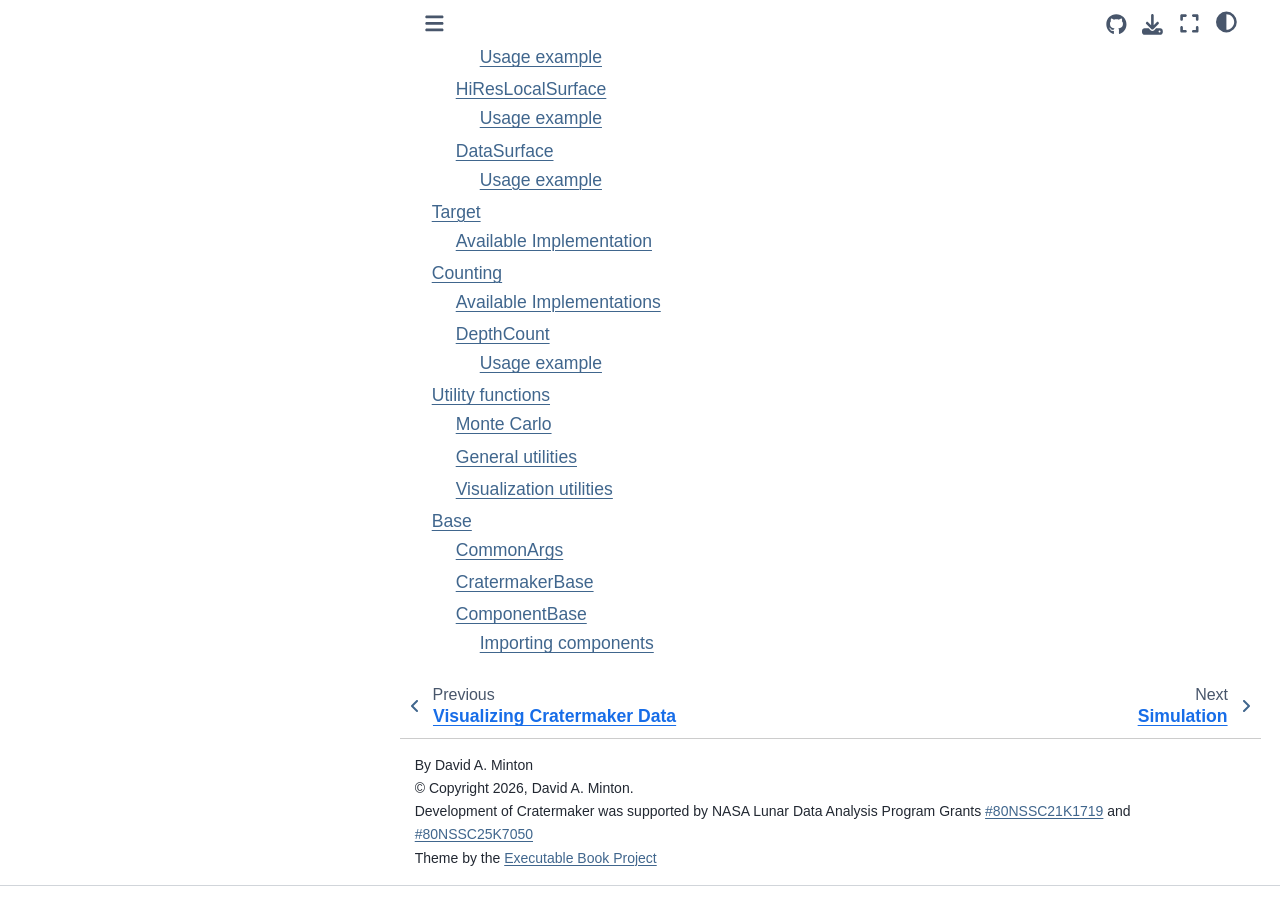
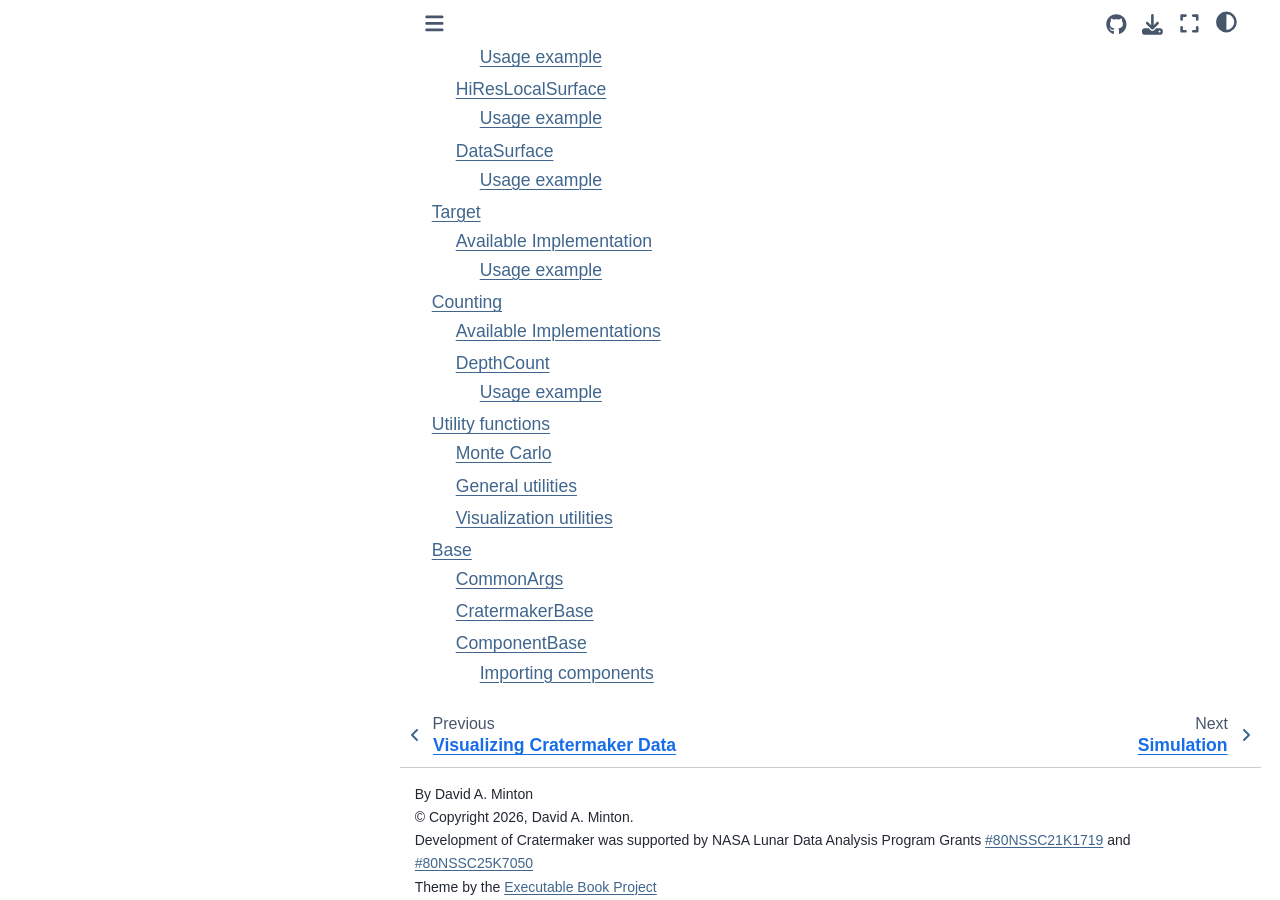
Before and after one commit to MintonGroup/cratermaker, a Sphinx documentation site: the page built from docs/api/index.rst, in a window 1280 px wide and 900 px high, scrolled down 1326 px. Built offline with Sphinx 7.4.7 and the Sphinx Book theme 1.1.4, drawn with Linux system fonts in a browser that asks for light colours; pages that are not in the unit, such as notebooks, are missing from menus; the version number could not be read and is left out.

Commit message:
Fixed typos in documentation

```diff
--- a/docs/api/target.rst
+++ b/docs/api/target.rst
@@ -17,9 +17,10 @@ Currently, there is only one implementation of Target. Passing the name of the t
    :undoc-members:
    :no-index-entry:
 
+Usage example
+=============
 
-.. ipython:: python
-    :okwarning:
+.. code-block:: python
 
     from cratermaker import Simulation
     sim = Simulation(target="Titan")
--- a/docs/user-guide/crater.rst
+++ b/docs/user-guide/crater.rst
@@ -104,9 +104,9 @@ Crater on a Custom Target
 The following example uses a custom-defined :ref:`Target <ug-target>` object. Here we will create a 300 km diameter body in the Kuiper belt with a mass of 10\ :sup:`19` kg (about 700 kg/m\ :sup:`3` bulk density). It will use both the ice model for its surface material and simple-to-complex scaling model.
 
 .. ipython:: python
+    :okwarning:
 
     from cratermaker import Simulation
-
     sim = Simulation(
         target="KBO-1",
         target_diameter=300e3,
@@ -116,13 +116,13 @@ The following example uses a custom-defined :ref:`Target <ug-target>` object. He
         ask_overwrite=False,
         rest=True,
         gridlevel=0, # Setting this to 0 makes a very lightweight Surface object for situations when we aren't modeling topography explicitly
-
     )
     print(sim.target)
 
 Next we will use the |Crater.maker| method associated with the Simulation to create a crater on our custom target. We will use a rocky projectile with a diameter of 500 m, an impact velocity of 5 km/s. All other properties will be computed.
 
 .. ipython:: python
+    :okwarning:
 
     crater = sim.Crater.maker(
         projectile_density=2800,
--- a/docs/user-guide/projectile.rst
+++ b/docs/user-guide/projectile.rst
@@ -53,7 +53,7 @@ You can specify projectile properties manually using keyword arguments.
         ask_overwrite=False,
         reset=True
     )
-    print(sim.projectile
+    print(sim.projectile)
 
 In this case, the user specifies the projectile velocity, impact angle, trajectory direction, and material density. The target is still required to complete the projectile's initialization.
 
```
Also changed, not shown: other parts of docs/user-guide/projectile.rst (+1 -1 lines), 2 other files.
